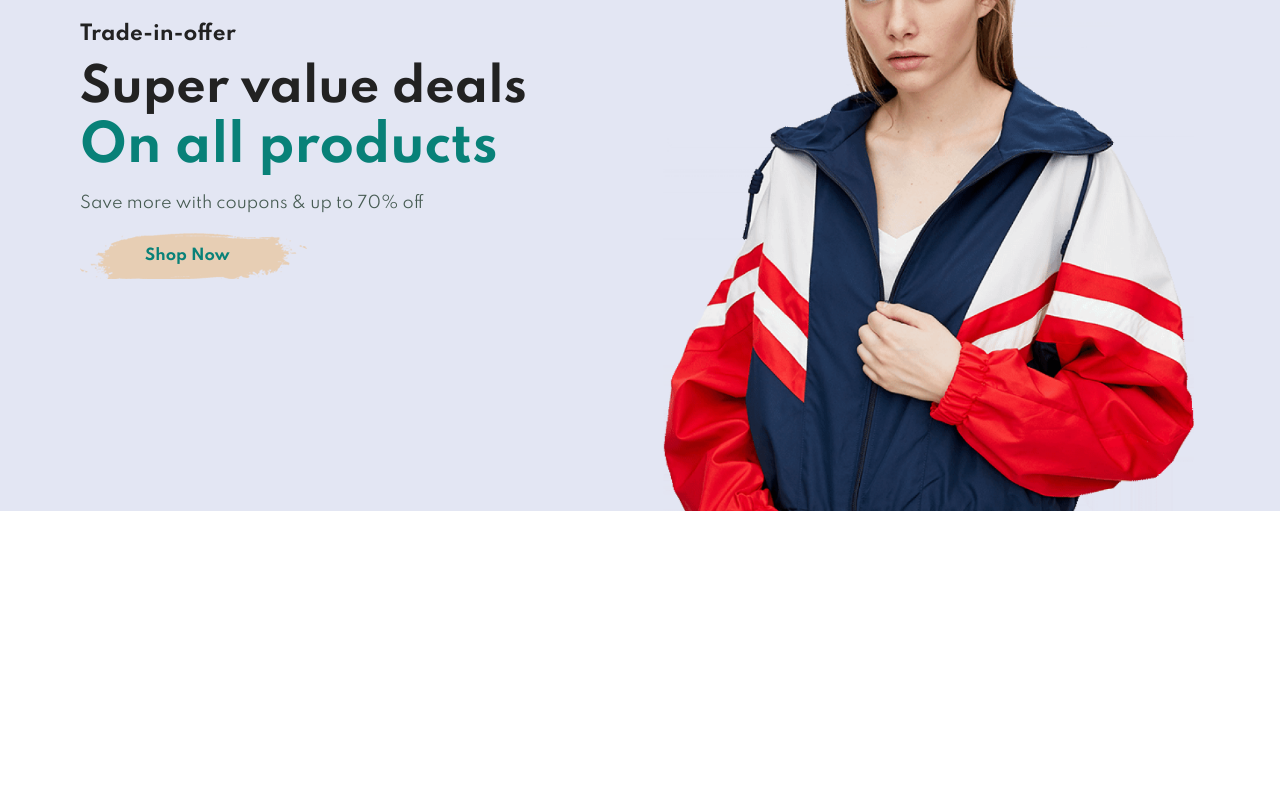
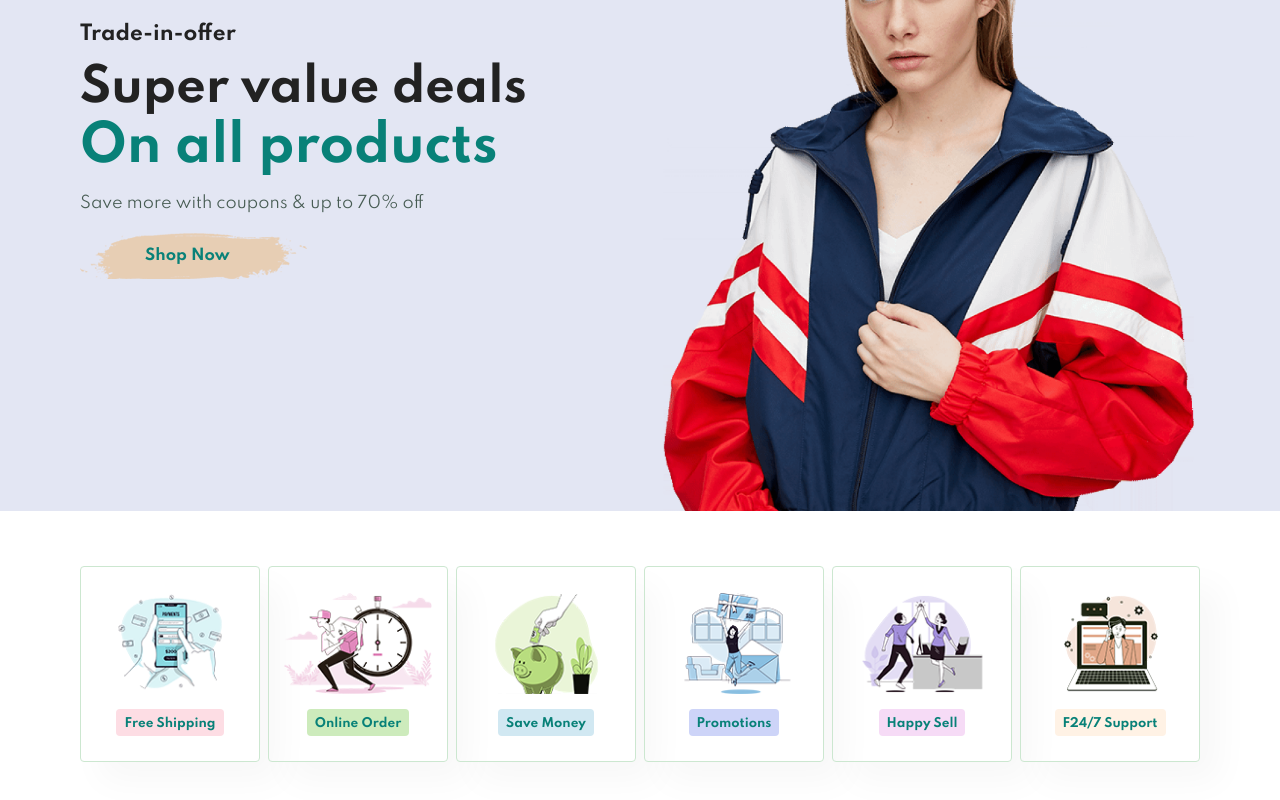
Before and after one commit to DarkBreaker08/Ecommerce-store-app, a React (Vite) app: page / in a window 1280 px wide. Shown: the part 294-1094 px from the top of the page. Before the commit the page ends 805 px from the top, so only its background shows below. Built offline with nearby package versions, Linux system fonts and the light colour scheme.

Commit message:
Created Feature component and assigned styles to it

```diff
--- /dev/null
+++ b/src/Components/Home/Feature/Feature.tsx
@@ -0,0 +1,33 @@
+import feature1 from "../../../assets/features/f1.png";
+import feature2 from "../../../assets/features/f2.png";
+import feature3 from "../../../assets/features/f3.png";
+import feature4 from "../../../assets/features/f4.png";
+import feature5 from "../../../assets/features/f5.png";
+import feature6 from "../../../assets/features/f6.png";
+import { OfferBox } from "./OfferBox/OfferBox";
+import styles from "./styles.module.scss";
+
+export const Feature = () => {
+  return (
+    <section className={styles.feature}>
+      <OfferBox
+        imgSource={feature1}
+        title="Free Shipping"
+        background="#fddde4"
+      />
+      <OfferBox
+        imgSource={feature2}
+        background="#cdebbc"
+        title="Online Order"
+      />
+      <OfferBox imgSource={feature3} background="#d1e8f2" title="Save Money" />
+      <OfferBox imgSource={feature4} background="#cdd4f8" title="Promotions" />
+      <OfferBox imgSource={feature5} background="#f6dbf6" title="Happy Sell" />
+      <OfferBox
+        imgSource={feature6}
+        background="#fff2e5"
+        title="F24/7 Support"
+      />
+    </section>
+  );
+};
--- /dev/null
+++ b/src/Components/Home/Feature/OfferBox/OfferBox.tsx
@@ -0,0 +1,18 @@
+import styles from "./styles.module.scss";
+
+type OfferBoxProps = {
+  imgSource: string;
+  background: string;
+  title: string;
+};
+
+export const OfferBox = ({ title, imgSource, background }: OfferBoxProps) => {
+  return (
+    <div className={styles.box}>
+      <img src={imgSource} alt="offer" className={styles.box__image} />
+      <h6 style={{ backgroundColor: background }} className={styles.box__title}>
+        {title}
+      </h6>
+    </div>
+  );
+};
--- /dev/null
+++ b/src/Components/Home/Feature/OfferBox/styles.module.scss
@@ -0,0 +1,26 @@
+.box {
+  width: 180px;
+  text-align: center;
+  padding: 25px 15px;
+  box-shadow: 20px 20px 34px rgba(0, 0, 0, 0.03);
+  border: 1px solid #cce7d0;
+  border-radius: 4px;
+  margin: 15px 0;
+
+  &:hover {
+    box-shadow: 10px 10px 54px rgba(0, 0, 0, 0.1);
+  }
+
+  &__image {
+    width: 100%;
+    margin-bottom: 10px;
+  }
+
+  &__title {
+    display: inline-block;
+    padding: 9px 8px 6px 8px;
+    line-height: 1;
+    border-radius: 4px;
+    color: #088178;
+  }
+}
--- /dev/null
+++ b/src/Components/Home/Feature/styles.module.scss
@@ -0,0 +1,7 @@
+.feature {
+  display: flex;
+  align-items: center;
+  justify-content: space-between;
+  flex-wrap: wrap;
+  padding: 40px 80px;
+}
--- a/src/Components/Home/Home.tsx
+++ b/src/Components/Home/Home.tsx
@@ -1,4 +1,5 @@
 import { Baner } from "./Baner/Baner";
+import { Feature } from "./Feature/Feature";
 import { Header } from "./Header/Header";
 
 export const Home = () => {
@@ -6,6 +7,7 @@ export const Home = () => {
     <>
       <Header />
       <Baner />
+      <Feature />
     </>
   );
 };
```
